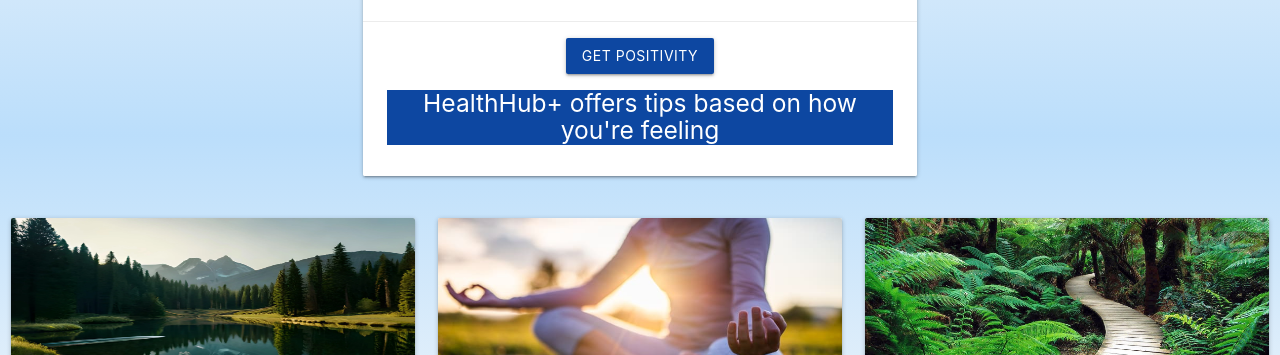
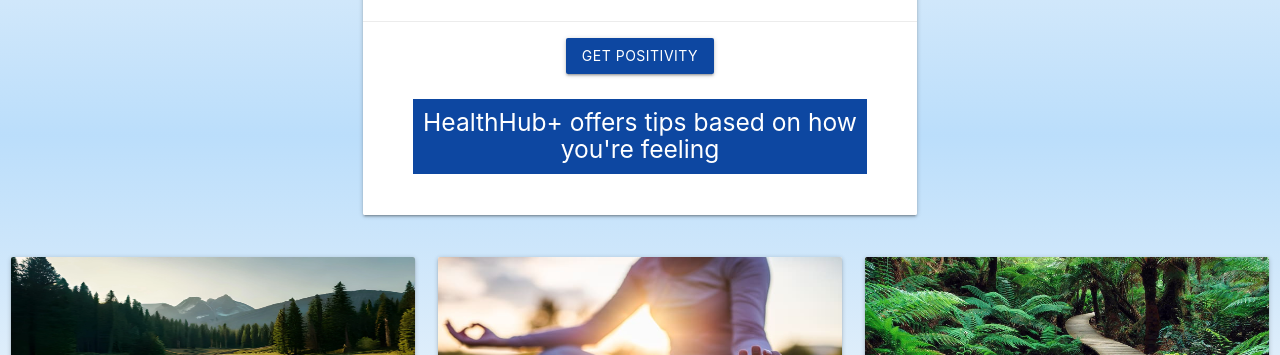
Before and after one commit to clerickbarrion/healthhub-frontend, a plain HTML site: page html/mentalHealth.html in a window 1280 px wide. Shown: the part 265-620 px from the top of the page. Drawn offline with nearby package versions, Linux system fonts and the light colour scheme; no server answers.

Commit message:
Update mentalHealth.css

```diff
--- a/css/mentalHealth.css
+++ b/css/mentalHealth.css
@@ -65,6 +65,15 @@
     height: 600px !important;
 }
 
+#resourceHeading{
+    margin:5%;
+    padding:2%;
+
+}
+.advices{
+    margin:4%;
+}
+
 
 @media only screen and (min-width: 601px){
 div.row .col.s25.m6 {
```
